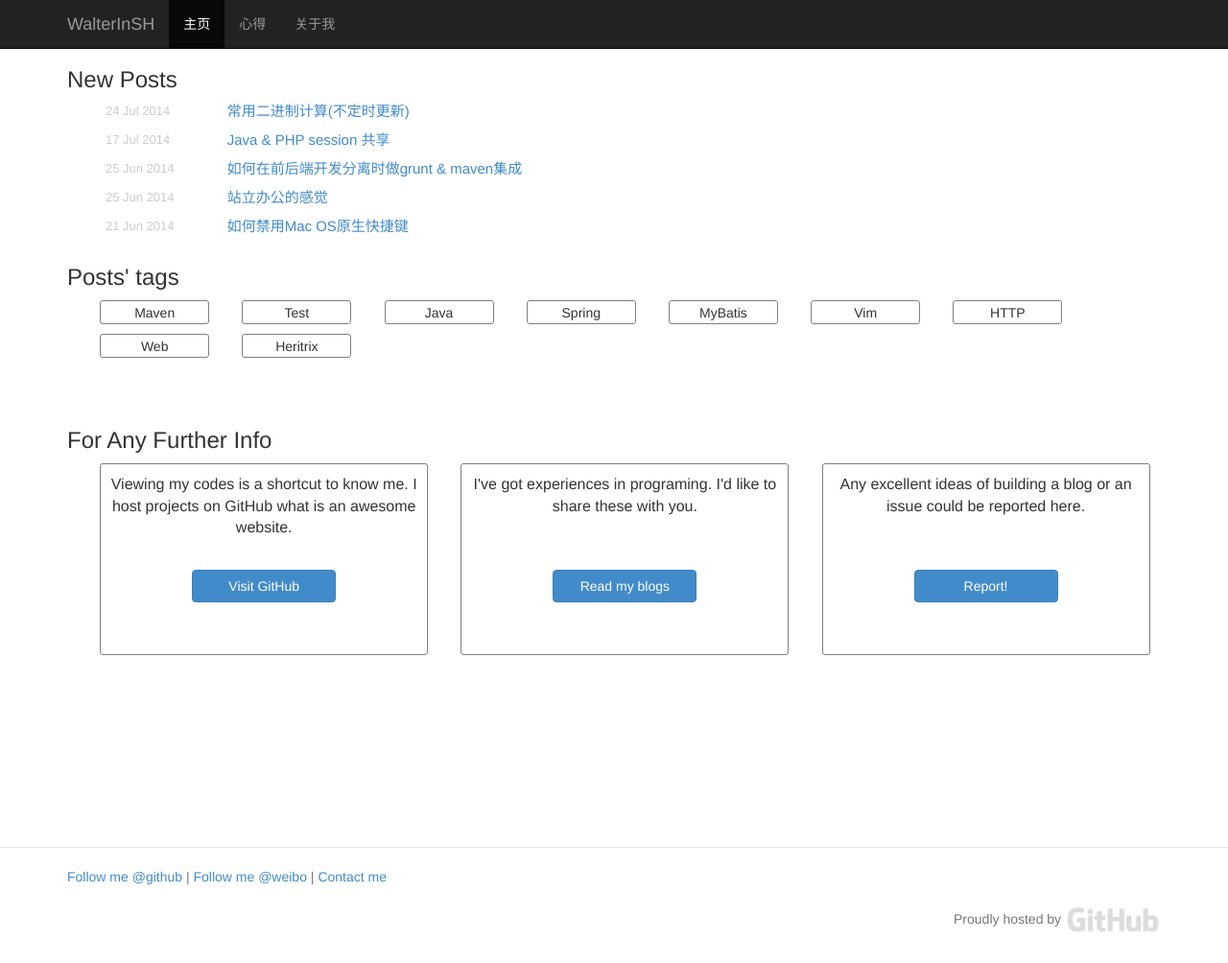
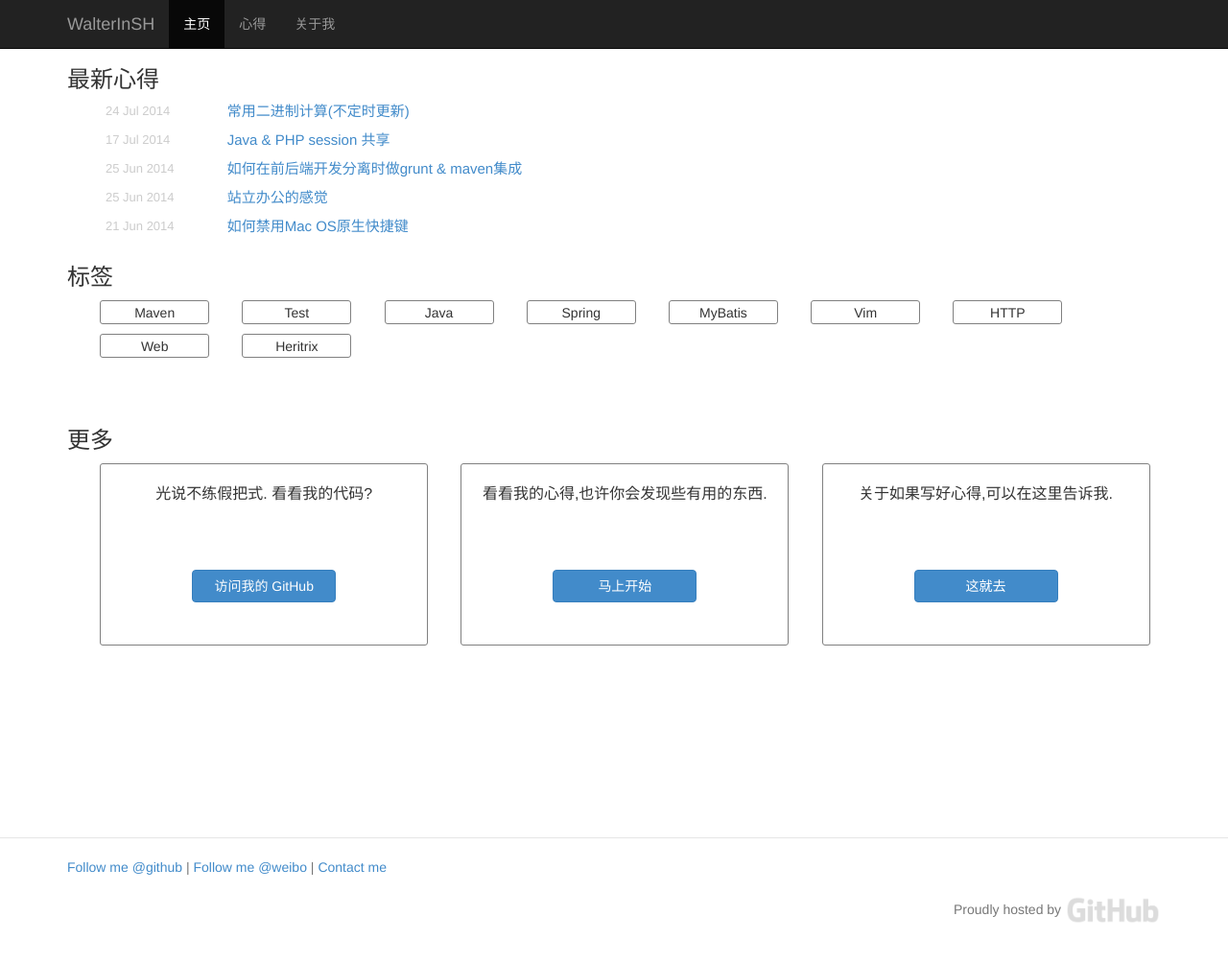
Before and after one commit to WalterInSH/walterinsh.github.io, a Jekyll site: the page built from index.html, in a window 1280 px wide and 1004 px high. Shown: the whole window at 96% size. Built offline with Jekyll 4.4.1, drawn with Linux system fonts in a browser that asks for light colours.

Commit message:
change to chinese

```diff
--- a/css/homepage.css
+++ b/css/homepage.css
@@ -57,17 +57,17 @@
 .container .item{
     border: solid gray 1px;
     margin-left: 3%;
-    padding: 10px;
+    padding: 20px;
     text-align: center;
     width: 30%;
-    height: 200px;
+    height: 190px;
     border-radius: 3px;
     float: left;
 }
 
 .container .item p{
     font-size: 16px;
-    height: 90px;
+    height: 80px;
 }
 
 .container .item a{
--- a/index.html
+++ b/index.html
@@ -3,7 +3,7 @@ layout: homepage
 title: WalterInSH home page
 ---
 <div id="posts" class="container">
-    <h3>New Posts</h3>
+    <h3>最新心得</h3>
     {% for post in site.posts limit:5%}
     <div class="row big_bar">
         <span class="col-md-2">{{ post.date | date_to_string }}</span>
@@ -13,21 +13,21 @@ title: WalterInSH home page
 </div>
 
 <div id="blog_tags" class="container">
-    <h3>Posts' tags</h3>
+    <h3>标签</h3>
 </div>
 
 <div class="container items">
-    <h3>For Any Further Info</h3>
+    <h3>更多</h3>
     <div class="item">
-        <p>Viewing my codes is a shortcut to know me. I host projects on GitHub what is an awesome website.</p>
-        <a href="https://github.com/WalterInSH" class="btn btn-primary">Visit GitHub</a>
+        <p>光说不练假把式. 看看我的代码?</p>
+        <a href="https://github.com/WalterInSH" class="btn btn-primary">访问我的 GitHub</a>
     </div>
     <div class="item">
-        <p>I've got experiences in programing. I'd like to share these with you.</p>
-        <a href="http://faolou.me/blogs.html" class="btn btn-primary">Read my blogs</a>
+        <p>看看我的心得,也许你会发现些有用的东西.</p>
+        <a href="http://faolou.me/blogs.html" class="btn btn-primary">马上开始</a>
     </div>
     <div class="item">
-        <p>Any excellent ideas of building a blog or an issue could be reported here.</p>
-        <a href="https://github.com/WalterInSH/walterinsh.github.io/issues" class="btn btn-primary">Report!</a>
+        <p>关于如果写好心得,可以在这里告诉我.</p>
+        <a href="https://github.com/WalterInSH/walterinsh.github.io/issues" class="btn btn-primary">这就去</a>
     </div>
 </div>
```
